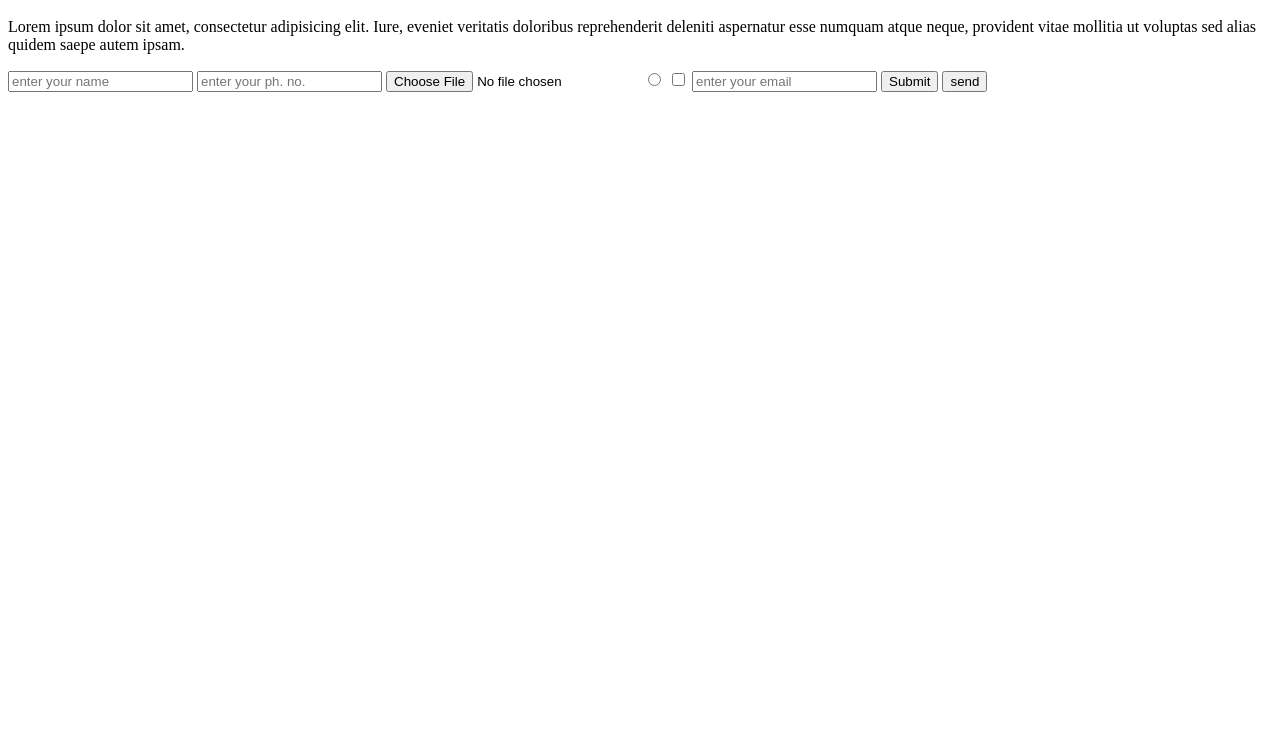
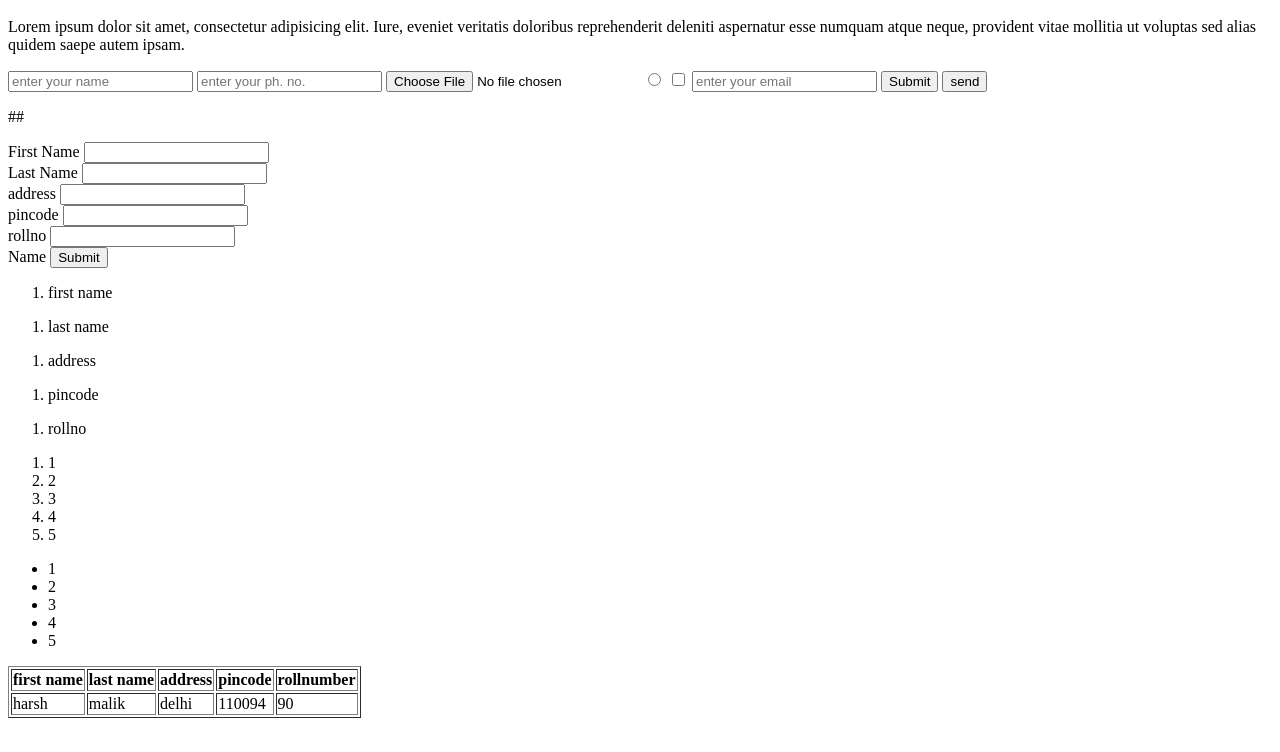
Before and after one commit to harshmalik1/malik, a plain HTML site: page m.html in a window 1280 px wide. Shown: the part 48-800 px from the top of the page. Drawn offline with Linux system fonts and the light colour scheme.

Commit message:
feat(m.html): added table

```diff
--- a/m.html
+++ b/m.html
@@ -19,3 +19,90 @@
     </div>
     </body>
 </html>
+
+##
+<!DOCTYPE html>
+<html lang="en">
+    <head>
+        <title>Document</title>
+    </head>
+    <body>
+        <div>
+            <form action=""></form>
+        <div>
+        <label for="name">First Name</label>
+        <input type="text" name="username">
+        </div>
+        <div>
+        <label for="name">Last Name</label>
+        <input type="text" name="username">
+        </div>
+        <div>
+        <label for="name">address</label>
+        <input type="text" name="username">
+        </div>
+        <div>
+        <label for="name">pincode</label>
+        <input type="text" name="username">
+        </div>
+        <div>
+        <label for="name">rollno</label>
+        <input type="number" name="username">
+        </div>
+        <div>
+        <label for="name">Name</label>
+        <input type="submit" name="username">
+        </div>
+    </form>
+    <ol>
+        <li>first name</li>
+    </ol>
+    <ol>
+        <li>last name</li>
+    </ol>
+    <ol>
+        <li>address</li>
+    </ol>
+    <ol>
+        <li>pincode</li>
+    </ol>
+    <ol>
+        <li>rollno</li>
+    </ol>
+    <ol>
+        <li>1</li>
+        <li>2</li>
+        <li>3</li>
+        <li>4</li>
+        <li>5</li>
+    </ol>
+    <ul>
+        <li>1</li>
+        <li>2</li>
+        <li>3</li>
+        <li>4</li>
+        <li>5</li>
+    </ul>
+    <table border="1px solid black">
+        <thead>
+            <tr>
+                <th>first name</th>
+                <th>last name</th>
+                <th>address</th>
+                <th>pincode</th>
+                <th>rollnumber</th>
+            </tr>
+        </thead>
+        <tbody>
+            <tr>
+                <td>harsh</td>
+                <td>malik</td>
+                <td>delhi</td>
+                <td>110094</td>
+                <td>90</td>
+            </tr>
+        </tbody>
+    </table>
+    </div>
+    </body>
+</html>
```
